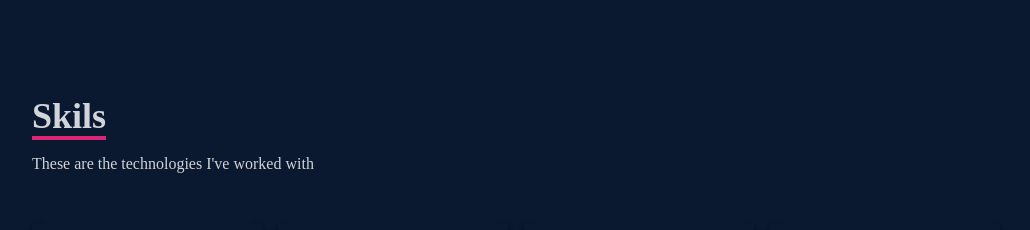
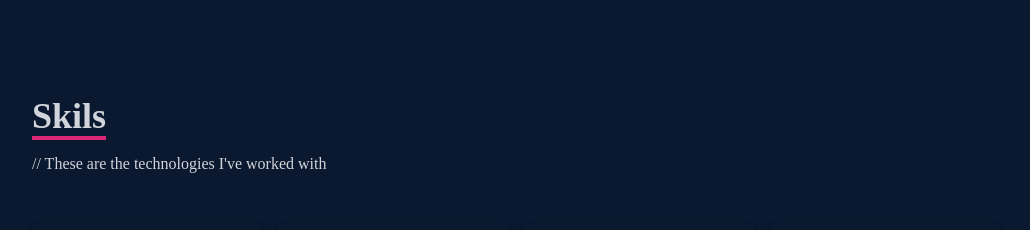
Before and after one commit to davidMumpasa/Portfolio, a React (Create React App) app: page / in a window 1280 px wide. Shown: the part 1680-1910 px from the top of the page, without its empty margins (124-1154 px from the left). Built offline with nearby package versions, Linux system fonts and the light colour scheme.

Commit message:
Version 3

```diff
--- a/src/Components/Skills.js
+++ b/src/Components/Skills.js
@@ -17,7 +17,7 @@ const Skills = () => {
           <p className="text-4xl font-bold inline border-b-4 border-pink-600">
             Skils
           </p>
-          <p className="py-4">These are the technologies I've worked with</p>
+          <p className="py-4">// These are the technologies I've worked with</p>
         </div>
 
         <div className="w-full grid grid-cols-2 sm:grid-cols-4 gap-4 text-center py-8">
```
